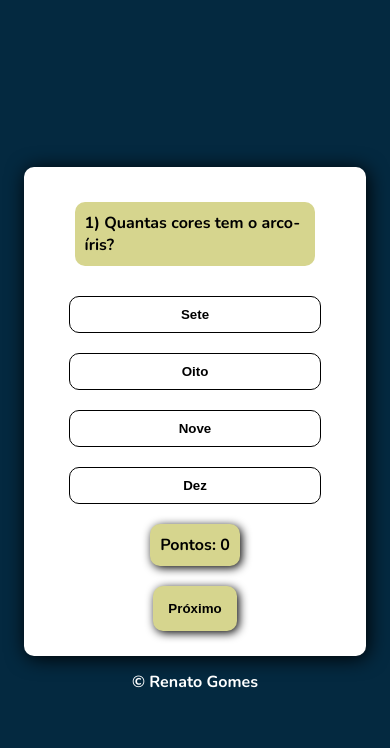
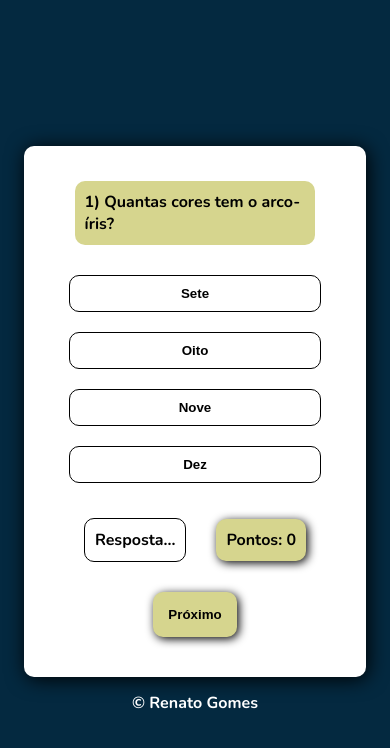
Before and after one commit to renatogomesf/Perguntas-e-Respostas, a plain HTML site: page index.html in a window 390 px wide. Both pictures are taken after a click on the button "Começar a jogar". Drawn offline with nearby package versions, Linux system fonts and the light colour scheme.

Commit message:
correção de layout

```diff
--- a/css/mobile.css
+++ b/css/mobile.css
@@ -2,19 +2,13 @@
 
 .acoes{
     display: flex;
-    flex-direction: column;
     justify-content: center;
     align-items: center;
+    flex-wrap: wrap;
 }
 
-.pontos{
-    margin-bottom: 10px;
+.resultado,
+.pontos,
+.btn_proxima{
+    margin: 15px;
 }
-
-.resultado{
-    margin: 10px;
-}
-
-.btn_proxima{
-    margin-top: 10px;
-}
--- a/css/style.css
+++ b/css/style.css
@@ -144,12 +144,21 @@ p{
     background-color: red;
 }
 
+/* .funcoes{
+    width: 100%;
+    max-width: 600px;
+    display: flex;
+    flex-direction: column;
+    justify-content: space-around;
+    align-items: center;
+} */
+
 .acoes{
     width: 90%;
     max-width: 600px;
     margin: 10px;
     display: flex;
-    justify-content: space-between;
+    justify-content: space-around;
     align-items: center;
 }
 
@@ -161,7 +170,6 @@ p{
 }
 
 .resultado{
-    display: none;
     padding: 10px;
     border-radius: 10px;
     border: 1px solid black;
--- a/index.html
+++ b/index.html
@@ -34,8 +34,8 @@
 
             <!-- AÇÕES DO JOGO -->
             <div class="acoes">
+                <div class="resultado"></div>
                 <div class="pontos"></div>
-                <div class="resultado"></div>
                 <button class="btn_proxima">Próximo</button>
             </div>
 
--- a/js/script.js
+++ b/js/script.js
@@ -101,8 +101,7 @@ let contador = 1
 
 //FUNÇÃO QUE CRIA PERGUNTAS E ALTERNATIVAS.
 function criarConteudo(){
-    resultado.innerHTML = ""
-    resultado.style.display = "none"
+    resultado.innerHTML = "Resposta..."
     conteudo.innerHTML = ""
 
     //VERIFICAR SE AINDA HÁ QUESTÕES NO ARRAY.
@@ -134,7 +133,7 @@ function criarConteudo(){
                 if(el.correto == true){
                     placar++
                     divAlternativas.classList.add("alternativaCorreta")
-                    resultado.innerHTML = "ACERTOU!!"
+                    resultado.innerHTML = "CORRETA!!"
                     resultado.classList.add("resultadoCorreto")
                     pontos.innerHTML = `Pontos: ${placar}`
 
@@ -142,7 +141,7 @@ function criarConteudo(){
 
                 }else{
                     divAlternativas.classList.add("alternativaErrada")
-                    resultado.innerHTML = "ERROU!!"
+                    resultado.innerHTML = "ERRADA!!"
                     resultado.classList.add("resultadoErrado")
 
                     desabilitarOpçoes()
```
